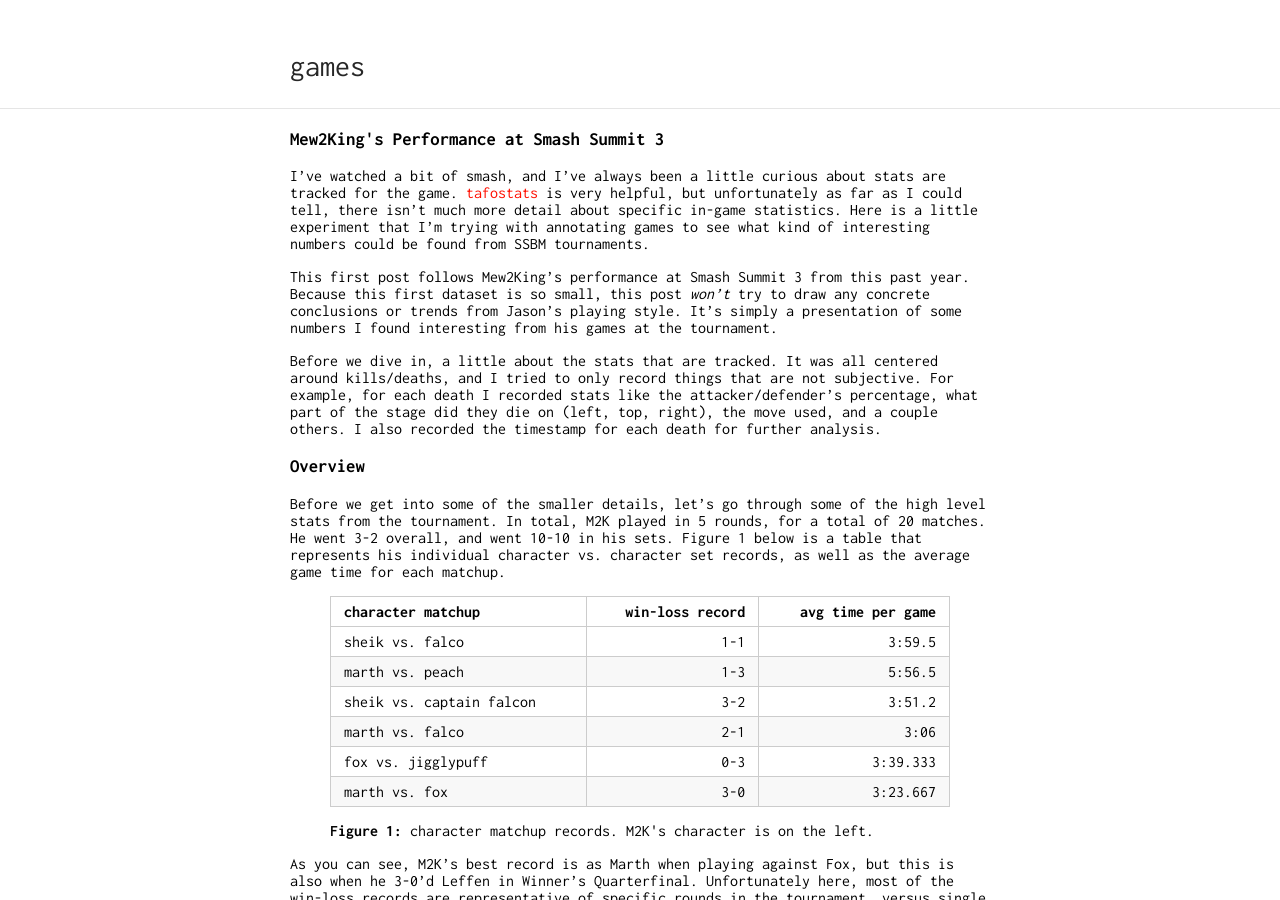
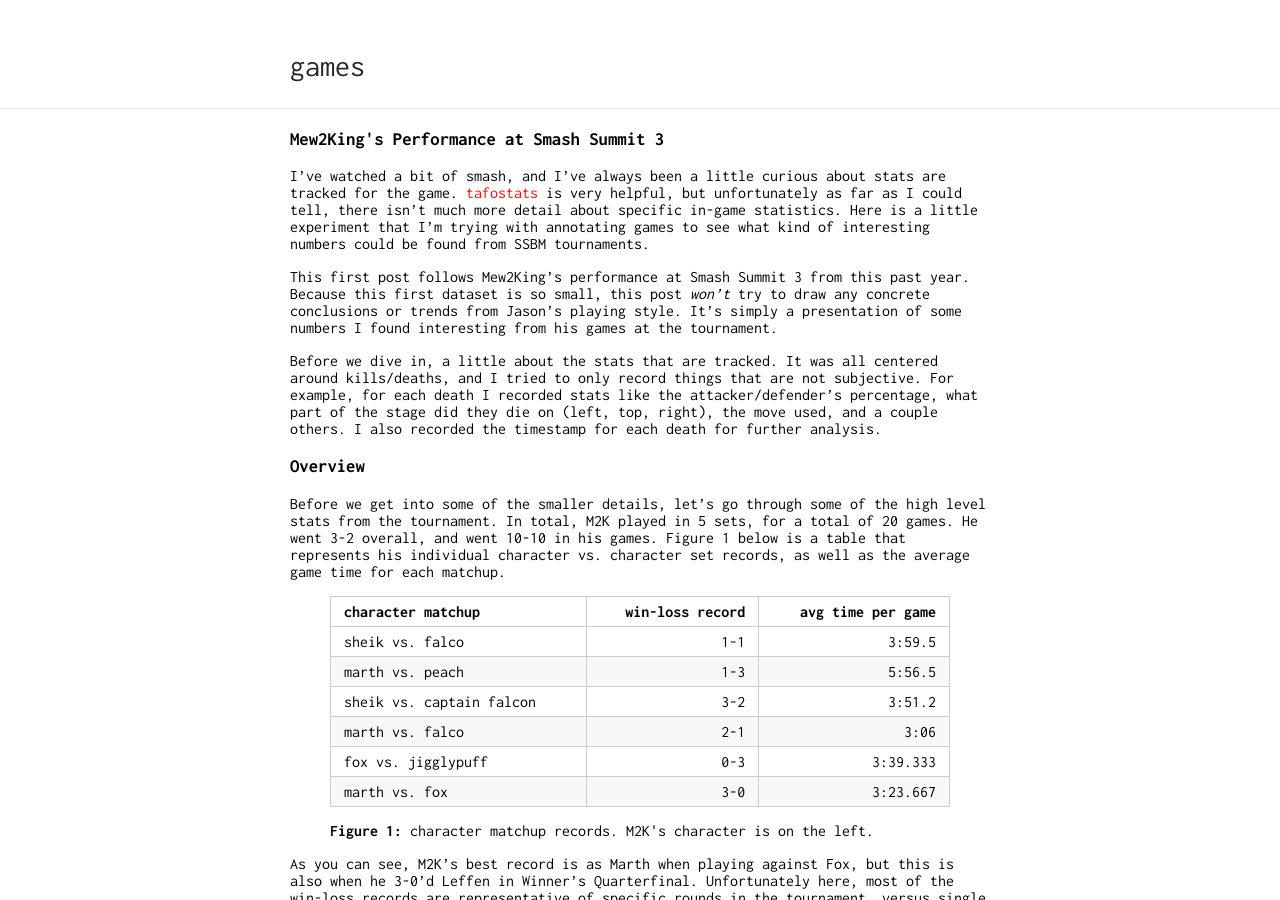
Before and after one commit to phouse512/games, a Jekyll site: the page built from games/_posts/2016-11-23-m2k-smash-summit.md, in a window 1280 px wide and 900 px high. Built offline with Jekyll 4.4.1, drawn with Linux system fonts in a browser that asks for light colours; a script that is not in the unit is left out.

Commit message:
fixing terminology

```diff
--- a/games/_posts/2016-11-23-m2k-smash-summit.md
+++ b/games/_posts/2016-11-23-m2k-smash-summit.md
@@ -28,8 +28,8 @@
 ### Overview
 
 Before we get into some of the smaller details, let's go through some of the
-high level stats from the tournament. In total, M2K played in 5 rounds, for
-a total of 20 matches. He went 3-2 overall, and went 10-10 in his sets.
+high level stats from the tournament. In total, M2K played in 5 sets, for
+a total of 20 games. He went 3-2 overall, and went 10-10 in his games.
 Figure 1 below is a table that represents his individual character vs.
 character set records, as well as the average game time for each matchup.
 
```
